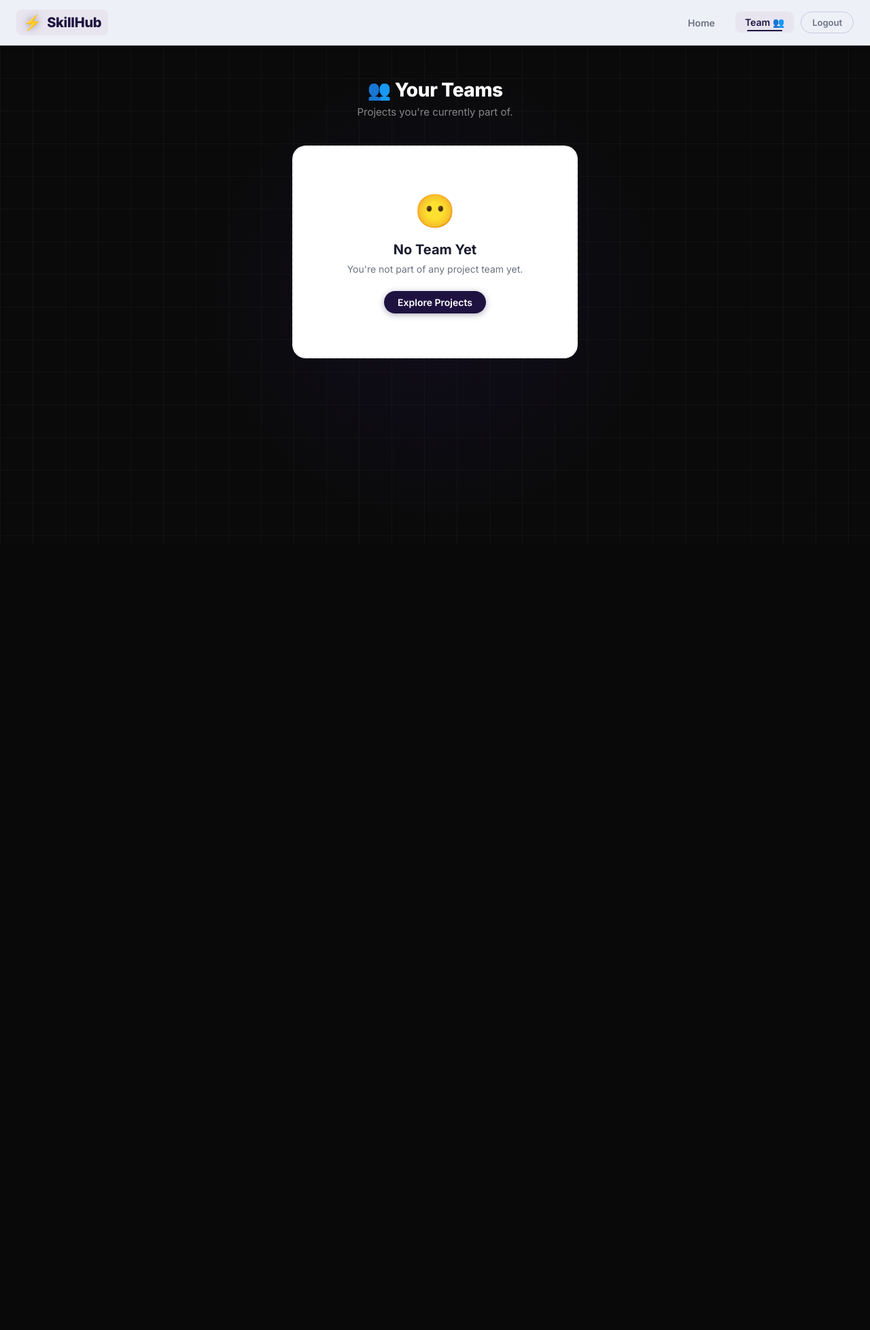
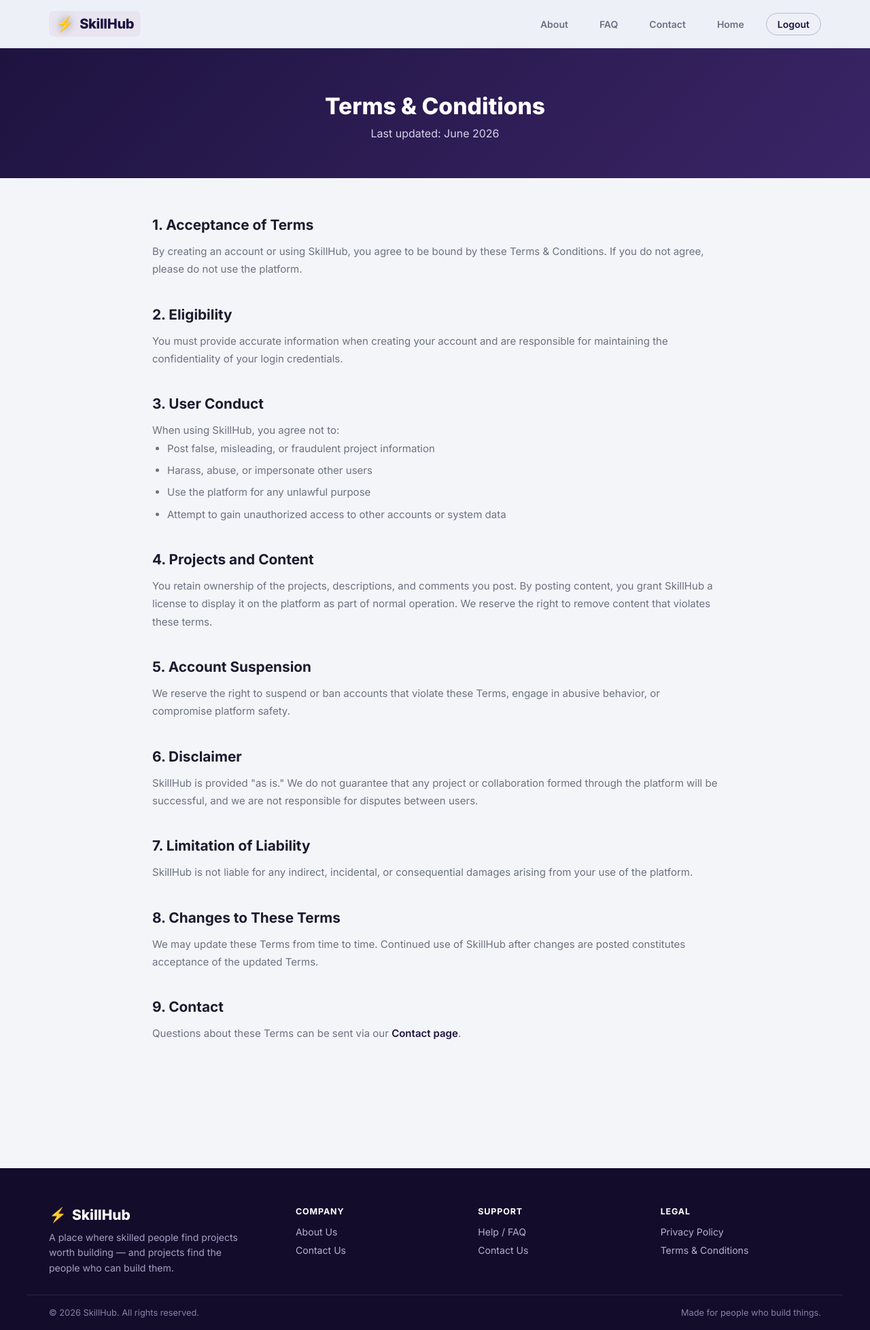
Before and after one commit to jillani0101/SkillHuB, a Flask app: page /team in a window 1280 px wide. Shown: the whole page at 68% size. Before the commit the page ends 788 px from the top, so only its background shows below. Run offline with Flask 3, Linux system fonts and the light colour scheme; the visitor is signed in with stand-in values (Sample User, id 1); data that the repository does not hold is empty; some libraries are stand-ins or nearby versions.

Commit message:
Change title to 'Terms & Conditions - SkillHub'

```diff
--- a/templates/team.html
+++ b/templates/team.html
@@ -3,65 +3,117 @@
 <head>
     <meta charset="UTF-8">
     <meta name="viewport" content="width=device-width, initial-scale=1.0">
-    <title>My Teams – SkillHub</title>
+    <title>Terms & Conditions - SkillHub</title>
     <link href="https://fonts.googleapis.com/css2?family=Inter:wght@400;500;600;700;800&display=swap" rel="stylesheet">
     <link rel="stylesheet" href="{{ url_for('static', filename='style.css') }}">
 </head>
 <body>
 
-<!-- NAVBAR -->
-<nav class="sh-navbar">
-    <div class="sh-navbar-inner">
-        <a class="sh-brand" href="/home"><span>⚡</span> SkillHub</a>
-        <div class="sh-nav-center" style="justify-content:flex-end; margin-left:auto;">
-            <a class="sh-nav-link" href="/home">Home</a>
-            <a class="sh-nav-link active" href="/team">Team 👥</a>
+<nav class="sh-landing-nav">
+    <div class="sh-landing-nav-inner">
+        <a class="sh-brand" href="/"><span>⚡</span> SkillHub</a>
+        <div style="display:flex; align-items:center; gap:18px;">
+            <a class="sh-nav-link" href="/about">About</a>
+            <a class="sh-nav-link" href="/faq">FAQ</a>
+            <a class="sh-nav-link" href="/contact">Contact</a>
+            {% if session.get('user_id') %}
+                <a class="sh-nav-link" href="/home">Home</a>
+                <a class="sh-btn sh-btn-outline" href="/logout">Logout</a>
+            {% else %}
+                <a class="sh-btn sh-btn-outline" href="/login">Log In</a>
+                <a class="sh-btn sh-btn-primary" href="/register">Sign Up Free</a>
+            {% endif %}
         </div>
-        <a class="sh-btn-logout" href="/logout">Logout</a>
     </div>
 </nav>
 
-<!-- PAGE BODY -->
-<div class="sh-team-page">
+<div class="sh-static-hero">
+    <h1>Terms &amp; Conditions</h1>
+    <p>Last updated: June 2026</p>
+</div>
 
-    <div class="sh-team-bg-grid"></div>
-    <div class="sh-team-bg-glow"></div>
+<div class="sh-static-wrap">
 
-    <div class="sh-team-wrap">
+    <div class="sh-static-section">
+        <h2>1. Acceptance of Terms</h2>
+        <p>By creating an account or using SkillHub, you agree to be bound by these Terms &amp; Conditions. If you do not agree, please do not use the platform.</p>
+    </div>
 
-        <div class="sh-team-header">
-            <h1 class="sh-team-title">👥 Your Teams</h1>
-            <p class="sh-team-sub">Projects you're currently part of.</p>
+    <div class="sh-static-section">
+        <h2>2. Eligibility</h2>
+        <p>You must provide accurate information when creating your account and are responsible for maintaining the confidentiality of your login credentials.</p>
+    </div>
+
+    <div class="sh-static-section">
+        <h2>3. User Conduct</h2>
+        <p>When using SkillHub, you agree not to:</p>
+        <ul>
+            <li>Post false, misleading, or fraudulent project information</li>
+            <li>Harass, abuse, or impersonate other users</li>
+            <li>Use the platform for any unlawful purpose</li>
+            <li>Attempt to gain unauthorized access to other accounts or system data</li>
+        </ul>
+    </div>
+
+    <div class="sh-static-section">
+        <h2>4. Projects and Content</h2>
+        <p>You retain ownership of the projects, descriptions, and comments you post. By posting content, you grant SkillHub a license to display it on the platform as part of normal operation. We reserve the right to remove content that violates these terms.</p>
+    </div>
+
+    <div class="sh-static-section">
+        <h2>5. Account Suspension</h2>
+        <p>We reserve the right to suspend or ban accounts that violate these Terms, engage in abusive behavior, or compromise platform safety.</p>
+    </div>
+
+    <div class="sh-static-section">
+        <h2>6. Disclaimer</h2>
+        <p>SkillHub is provided "as is." We do not guarantee that any project or collaboration formed through the platform will be successful, and we are not responsible for disputes between users.</p>
+    </div>
+
+    <div class="sh-static-section">
+        <h2>7. Limitation of Liability</h2>
+        <p>SkillHub is not liable for any indirect, incidental, or consequential damages arising from your use of the platform.</p>
+    </div>
+
+    <div class="sh-static-section">
+        <h2>8. Changes to These Terms</h2>
+        <p>We may update these Terms from time to time. Continued use of SkillHub after changes are posted constitutes acceptance of the updated Terms.</p>
+    </div>
+
+    <div class="sh-static-section">
+        <h2>9. Contact</h2>
+        <p>Questions about these Terms can be sent via our <a href="/contact" style="color:var(--brand); font-weight:600;">Contact page</a>.</p>
+    </div>
+
+</div>
+
+<footer class="sh-footer">
+    <div class="sh-footer-inner">
+        <div>
+            <div class="sh-footer-brand"><span>⚡</span> SkillHub</div>
+            <p class="sh-footer-tagline">A place where skilled people find projects worth building — and projects find the people who can build them.</p>
         </div>
-
-        {% if teams|length == 0 %}
-
-        <div class="sh-team-empty">
-            <div class="sh-team-empty-icon">😶</div>
-            <h3>No Team Yet</h3>
-            <p>You're not part of any project team yet.</p>
-            <a href="/home" class="sh-btn sh-btn-primary">Explore Projects</a>
+        <div class="sh-footer-col">
+            <h4>Company</h4>
+            <a href="/about">About Us</a>
+            <a href="/contact">Contact Us</a>
         </div>
-
-        {% else %}
-
-        <div class="sh-team-grid">
-            {% for t in teams %}
-            <div class="sh-team-card">
-                <div class="sh-team-card-icon">💬</div>
-                <h2 class="sh-team-card-title">{{ t.project_name }}</h2>
-                <p class="sh-team-card-desc">{{ t.description[:120] }}{% if t.description|length > 120 %}…{% endif %}</p>
-                <a href="/chat/{{ t.project_id }}" class="sh-btn sh-btn-chat sh-btn-lg">
-                    Open Chat 💬
-                </a>
-            </div>
-            {% endfor %}
+        <div class="sh-footer-col">
+            <h4>Support</h4>
+            <a href="/faq">Help / FAQ</a>
+            <a href="/contact">Contact Us</a>
         </div>
-
-        {% endif %}
-
+        <div class="sh-footer-col">
+            <h4>Legal</h4>
+            <a href="/privacy">Privacy Policy</a>
+            <a href="/terms">Terms &amp; Conditions</a>
+        </div>
     </div>
-</div>
+    <div class="sh-footer-bottom">
+        <span>© 2026 SkillHub. All rights reserved.</span>
+        <span>Made for people who build things.</span>
+    </div>
+</footer>
 
 </body>
 </html>
```
